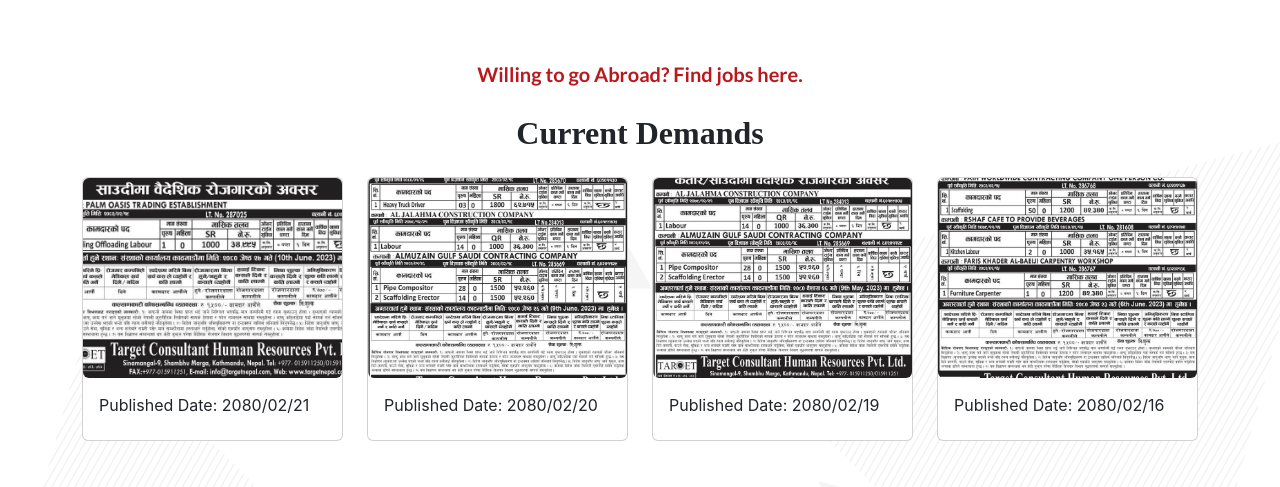
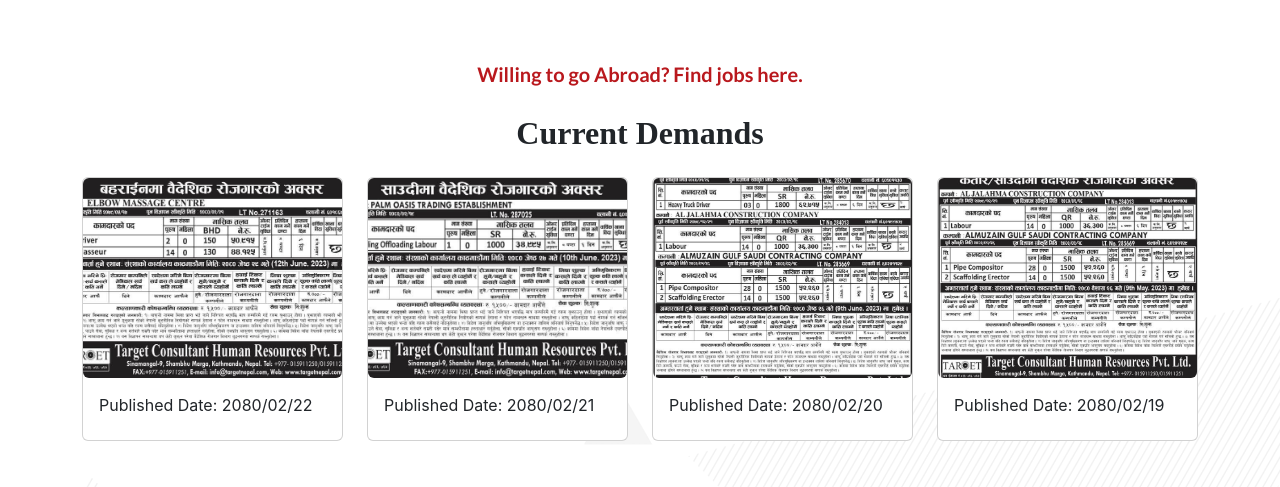
Before and after one commit to razustha/targetnepal, a PHP site: page / in a window 1280 px wide. Shown: the part 2194-2681 px from the top of the page. Run offline with PHP 8.4, Linux system fonts and the light colour scheme; some libraries are stand-ins or nearby versions; some web fonts are replaced.

Commit message:
add demand jestha 22

```diff
--- a/page-templates/all-job.php
+++ b/page-templates/all-job.php
@@ -5,6 +5,16 @@
             <p class="medium-text">Current Demands</p>
         </div>
         <div class="row g-4">
+        <div class="col-md-3">
+                <a href="assets/img/demand/02/22.jpg" data-lightbox="image-1">
+                    <div class="card mb-4">
+                        <img class="img-fluid rounded" src="assets/img/demand/02/22.jpg" alt="">
+                        <div class="card-body">
+                            <h5 class="card-title">Published Date: 2080/02/22</h5>
+                        </div>
+                    </div>
+                </a>
+            </div>
             <div class="col-md-3">
                 <a href="assets/img/demand/02/20.jpg" data-lightbox="image-1">
                     <div class="card mb-4">
```
Also changed, not shown: job-demand.php (+10 -0 lines), assets/img/demand/02/22.jpg (added).
